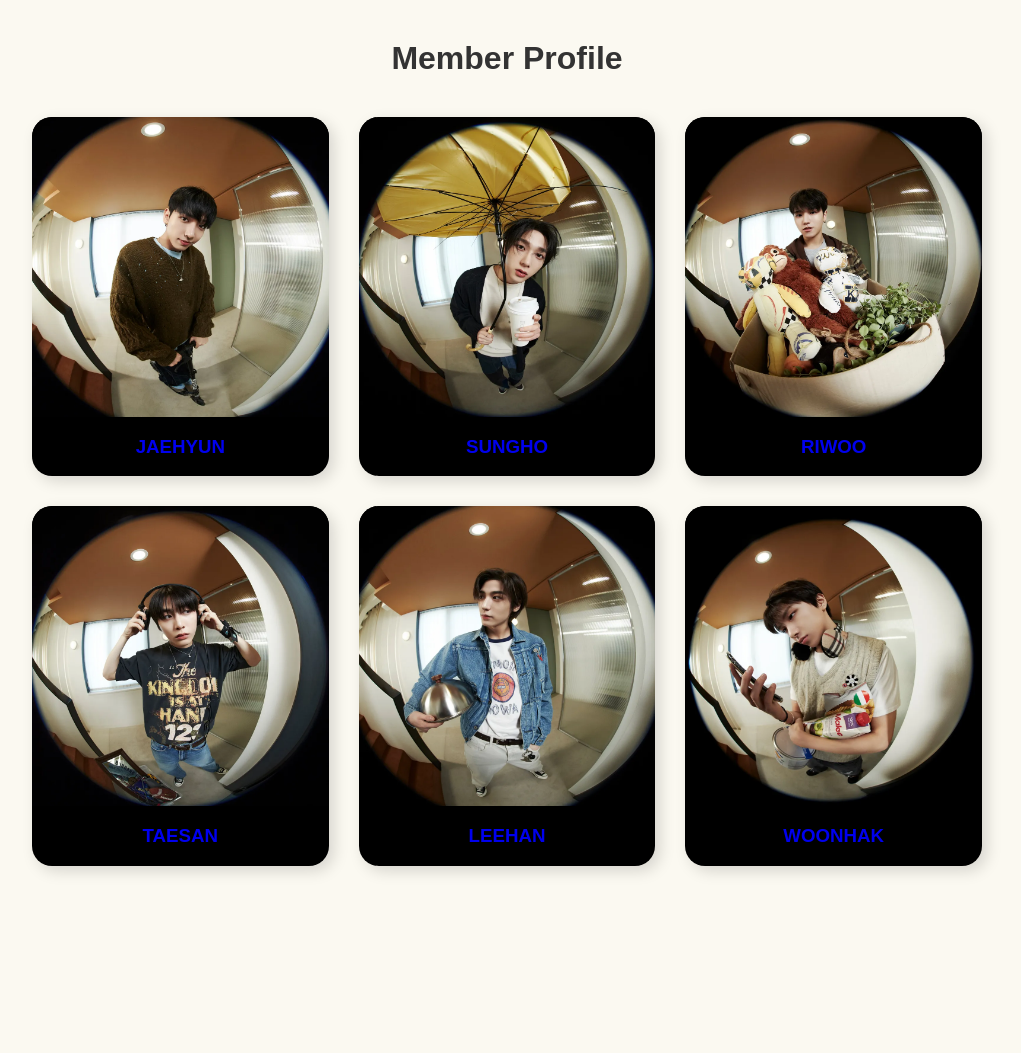
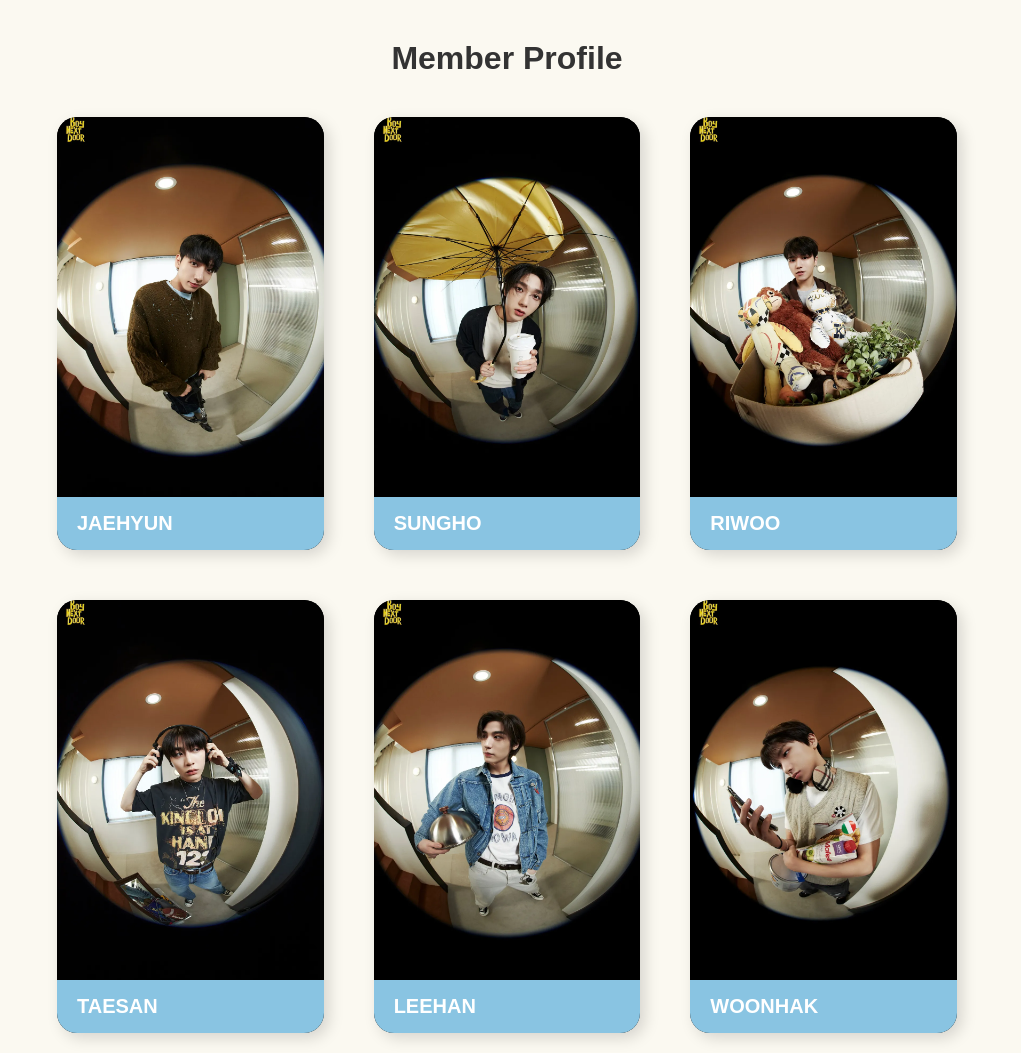
Before and after one commit to 23333sophia/12DTP_Flask-web-application, a Flask app: page /profile in a window 1280 px wide. Shown: the part 48-1101 px from the top of the page, without its empty margins (133-1154 px from the left). Before the commit the page ends 922 px from the top, so only its background shows below. Run offline with Flask 3, Linux system fonts and the light colour scheme; a user stored in the database is signed in.

Commit message:
name box in profile separated change in profile grid for width and image container longer to be vertically longer agaiin

```diff
--- a/static/style.css
+++ b/static/style.css
@@ -25,8 +25,8 @@ h2 {
 .profile-grid {
     display: grid;
     grid-template-columns: repeat(3, 1fr);
-    gap: 30px;
-    max-width: 950px;
+    gap: 50px;
+    max-width: 900px;
     margin: 0 auto; /* organise each row in center */
     padding: 20px;
 }
@@ -45,7 +45,7 @@ h2 {
 .card-image-container {
     position: relative;
     width: 100%;
-    height: 300px;
+    height: 380px;
 }
 
 /* transparent colour pop up when hovered to member box*/
@@ -73,6 +73,22 @@ h2 {
 .card-image-container:hover .hover-overlay {
     opacity: 1;
 
+}
+
+/*name box for member*/
+
+.card-name-box {
+    background-color: #89c4e2;
+    padding: 15px;
+    text-align: left;
+}
+
+.card-name-box h3 {
+    margin: 0;
+    color: white;
+    font-size: 20px;
+    font-weight: bold;
+    padding-left: 5px;
 }
 
 
```
